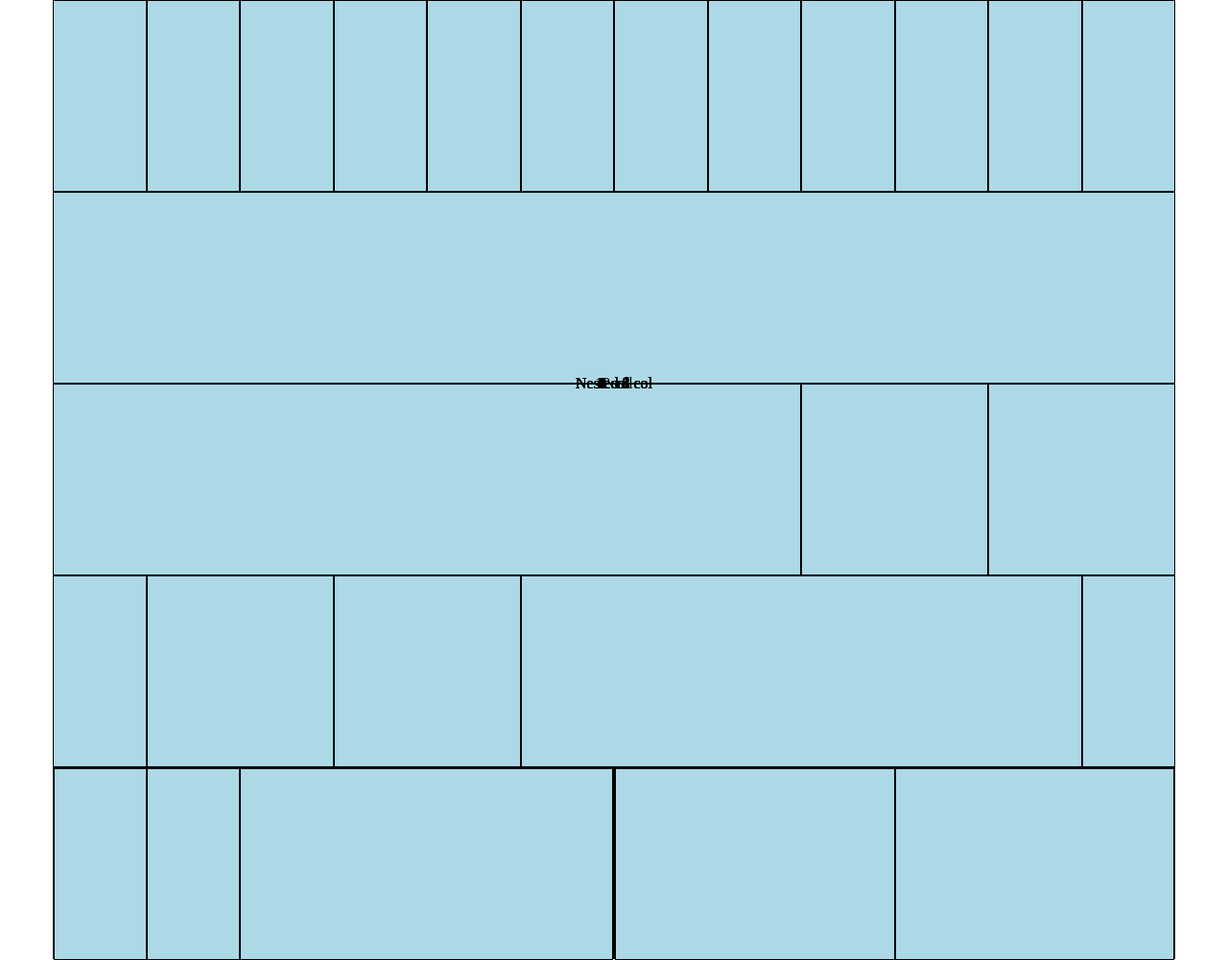
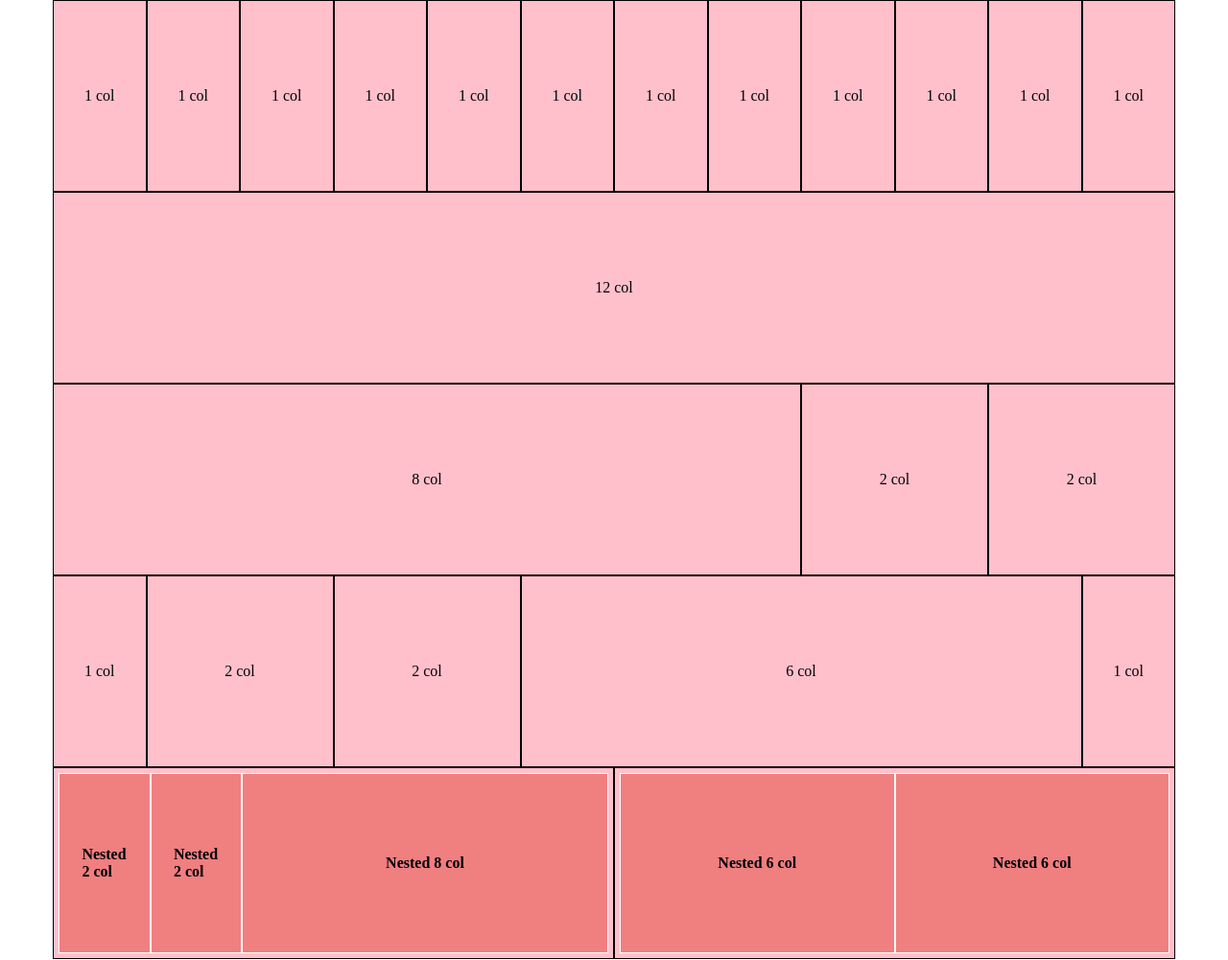
Before and after one commit to IgnazioMont/html-css-12bool, a plain HTML site: page index.html in a window 1280 px wide. Shown: the whole page at 96% size. Drawn offline with Linux system fonts and the light colour scheme.

Commit message:
css fixed

```diff
--- a/css/12bool.css
+++ b/css/12bool.css
@@ -5,10 +5,10 @@
 }
 
 .debug [class*="col-"] {
-    background-color: lightblue;
     border: 1px solid black;
     height: 100%;
     /* altezza del contenuto, non del contenitore */
+    position: relative;
 }
 
 .debug [class*="col-"] span {
@@ -16,6 +16,18 @@
     top: 50%;
     left: 50%;
     transform: translate(-50%, -50%);
+}
+
+.debug .container > [class*="col-"] .container {
+    height: 100%;
+    padding: 5px;
+    font-weight: bolder;
+}
+
+.debug .container > [class*="col-"] .container > [class*="col-"] {
+    background-color: #f07f80;
+    border: 1px solid white;
+    height: 100%;
 }
 
 
@@ -82,3 +94,40 @@
 .col-12 {
     width: calc( ( 100% / 12 ) * 12);
 }
+
+
+/* Esempio Offset */
+/* .col-offset-1 {
+    margin-left: calc( ( 100% / 12 ) * 1);
+}
+.col-offset-2 {
+    margin-left: calc( ( 100% / 12 ) * 2);
+}
+.col-offset-3 {
+    margin-left: calc( ( 100% / 12 ) * 3);
+}
+.col-offset-4 {
+    margin-left: calc( ( 100% / 12 ) * 4);
+}
+.col-offset-5 {
+    margin-left: calc( ( 100% / 12 ) * 5);
+}
+.col-offset-6 {
+    margin-left: calc( ( 100% / 12 ) * 6);
+}
+.col-offset-7 {
+    margin-left: calc( ( 100% / 12 ) * 7);
+}
+.col-offset-8 {
+    margin-left: calc( ( 100% / 12 ) * 8);
+}
+.col-offset-9 {
+    margin-left: calc( ( 100% / 12 ) * 9);
+}
+.col-offset-10 {
+    margin-left: calc( ( 100% / 12 ) * 10);
+}
+.col-offset-11 {
+    margin-left: calc( ( 100% / 12 ) * 11);
+} */
+/* n.12 non ha senso di esistere per solo margine */
```
